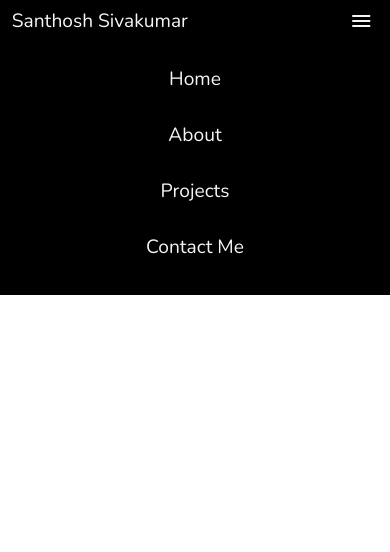
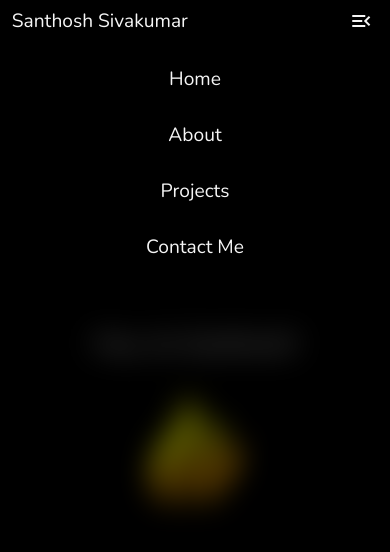
Before and after one commit to the-asherbrook-06/Santhosh-Sivakumar, a plain HTML site: page index.html in a window 390 px wide. Both pictures are taken after a click on the element "menu". Drawn offline with nearby package versions, Linux system fonts and the light colour scheme.

Commit message:
created section home

```diff
--- a/index.html
+++ b/index.html
@@ -6,6 +6,7 @@
     <meta name="viewport" content="width=device-width, initial-scale=1.0">
     <link href="https://fonts.googleapis.com/css2?family=Nunito+Sans:ital,opsz,wght@0,6..12,200..1000;1,6..12,200..1000&family=Nunito:ital,wght@0,200..1000;1,200..1000&family=Open+Sans:ital,wght@0,300..800;1,300..800&display=swap" rel="stylesheet">
     <link rel="stylesheet" href="https://fonts.googleapis.com/css2?family=Material+Symbols+Outlined:opsz,wght,FILL,GRAD@20..48,100..700,0..1,-50..200" />
+    <link href="https://cdn.jsdelivr.net/npm/remixicon@4.3.0/fonts/remixicon.css" rel="stylesheet"/>
     <link rel="stylesheet" href="style/base.css">
     <title>Home | Santhosh Sivakumar</title>
 </head>
@@ -27,6 +28,15 @@
             <a href="#Contact">Contact Me</a>
         </div>
     </div>
+    <div id="content">
+        <div class="Home">
+            <div class="name">
+                Hey, its Santhosh!
+            </div>
+            <i class="ri-blaze-fill scribble"></i>
+        </div>
+    </div>
 </body>
 <script src="script/rightFoldedContext.js"></script>
+<script src="script/scribble.js"></script>
 </html>
--- a/script/rightFoldedContext.js
+++ b/script/rightFoldedContext.js
@@ -5,15 +5,16 @@ isCollapsed = true;
 
 function toggleCollapse() {
     if(!isCollapsed) {
-        rightFoldedContext.style.height = '0';
-        rightFoldedContext.style.padding = '0';
-        isCollapsed = !isCollapsed;
+        rightCollapsed.innerHTML = "menu";
+        rightFoldedContext.style.height = "0";
+        rightFoldedContext.style.padding = "0";
     }
     else {
-        rightFoldedContext.style.height = '30vh';
-        rightFoldedContext.style.padding = '1vh 1vw';
-        isCollapsed = !isCollapsed;
+        rightCollapsed.innerHTML = "menu_open";
+        rightFoldedContext.style.height = "90vh";
+        rightFoldedContext.style.padding = "1vh 1vw";
     }
+    isCollapsed = !isCollapsed;
 }
 
 rightCollapsed.addEventListener("click", toggleCollapse);
--- /dev/null
+++ b/script/scribble.js
@@ -0,0 +1,8 @@
+const scribble = document.querySelector("#content .Home .scribble");
+
+
+if (scribble) {
+    window.addEventListener("load", () => {
+        scribble.style.backgroundPosition = 'right';
+    });
+}
--- a/style/base.css
+++ b/style/base.css
@@ -23,15 +23,31 @@
 
 #navigation .rightFoldedContext {
     display: none;
+    font-size: larger;
     color: whitesmoke;
-    font-size: larger;
 }
+
+#content {
+    height: 100vh;
+}
+
+#content .Home {
+    width: 100%;
+    height: 100vh;
+    display: flex;
+    align-items: center;
+    color: whitesmoke;
+    flex-direction: column;
+    justify-content: center;
+    background-color: black;
+}
+
 
 @media (max-width: 600px) {
     #navigation .left a {
+        font-size: larger;
         color: whitesmoke;
         text-decoration: none;
-        font-size: larger;
     }
 
     #navigation .rightCollapsed {
@@ -58,7 +74,8 @@
         flex-direction: column;
         box-sizing: border-box;
         transition: all 0.3s ease;
-        background-color: black;
+        backdrop-filter: blur(15px);
+        background-color: rgba(0, 0, 0, 0.5);
     }
 
     #navigation .rightFoldedContext a {
@@ -75,4 +92,19 @@
     #navigation .rightFoldedContext a:hover {
         background-color: #f5f5f533;
     }
+
+    #content .Home .name{
+        font-size: 3vh;
+    }
+
+    #content .Home .scribble {
+        position: left;
+        font-size: 15vh;
+        margin-top: 20px;
+        color: transparent;
+        background-size: 300%;
+        background-clip: text;
+        transition: all 1s ease;
+        background-image: linear-gradient(to bottom right, black, black, black, black, yellow, yellow, orange, orange, red);
+    }
 }
```
